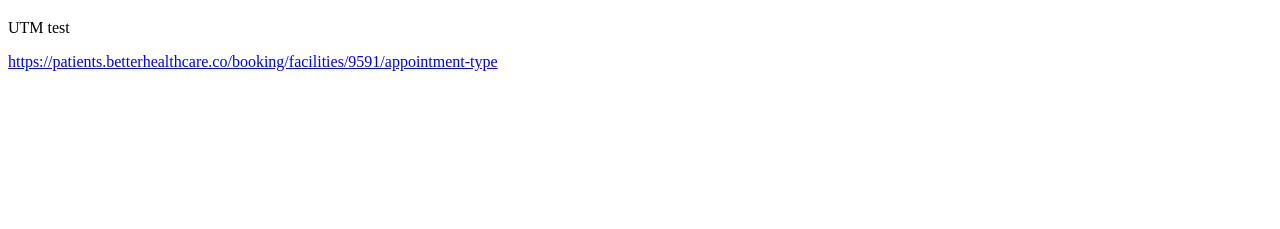
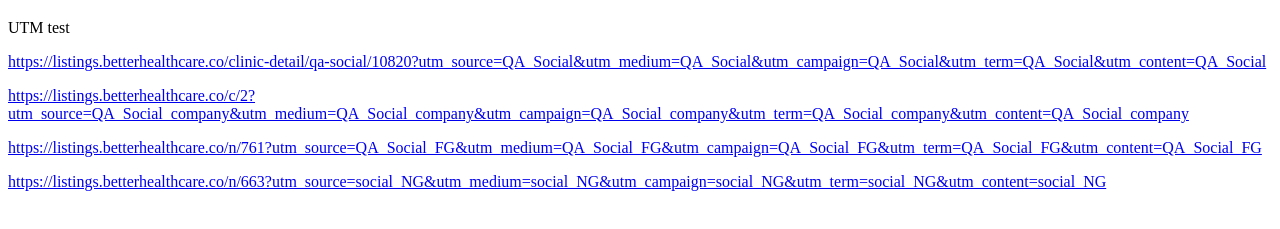
Before and after one commit to andriy-mazur-1988/andriy-mazur-1988.github.io, a plain HTML site: page index.html in a window 1280 px wide. Shown: the part 61-290 px from the top of the page. Drawn offline with Linux system fonts and the light colour scheme.

Commit message:
Update index.html

```diff
--- a/index.html
+++ b/index.html
@@ -11,6 +11,9 @@
 <body>
 <h1>UTM test</h1>
 <p>UTM test</p>
-<p><a href="https://patients.betterhealthcare.co/booking/facilities/9591/appointment-type">https://patients.betterhealthcare.co/booking/facilities/9591/appointment-type</a></p>
+<p><a href="https://listings.betterhealthcare.co/clinic-detail/qa-social/10820?utm_source=QA_Social&utm_medium=QA_Social&utm_campaign=QA_Social&utm_term=QA_Social&utm_content=QA_Social">https://listings.betterhealthcare.co/clinic-detail/qa-social/10820?utm_source=QA_Social&utm_medium=QA_Social&utm_campaign=QA_Social&utm_term=QA_Social&utm_content=QA_Social</a></p>
+<p><a href="https://listings.betterhealthcare.co/c/2?utm_source=QA_Social_company&utm_medium=QA_Social_company&utm_campaign=QA_Social_company&utm_term=QA_Social_company&utm_content=QA_Social_company">https://listings.betterhealthcare.co/c/2?utm_source=QA_Social_company&utm_medium=QA_Social_company&utm_campaign=QA_Social_company&utm_term=QA_Social_company&utm_content=QA_Social_company</a></p>
+<p><a href="https://listings.betterhealthcare.co/n/761?utm_source=QA_Social_FG&utm_medium=QA_Social_FG&utm_campaign=QA_Social_FG&utm_term=QA_Social_FG&utm_content=QA_Social_FG">https://listings.betterhealthcare.co/n/761?utm_source=QA_Social_FG&utm_medium=QA_Social_FG&utm_campaign=QA_Social_FG&utm_term=QA_Social_FG&utm_content=QA_Social_FG</a></p>
+<p><a href="https://listings.betterhealthcare.co/n/663?utm_source=social_NG&utm_medium=social_NG&utm_campaign=social_NG&utm_term=social_NG&utm_content=social_NG">https://listings.betterhealthcare.co/n/663?utm_source=social_NG&utm_medium=social_NG&utm_campaign=social_NG&utm_term=social_NG&utm_content=social_NG</a></p>
 </body>
 </html>
```
